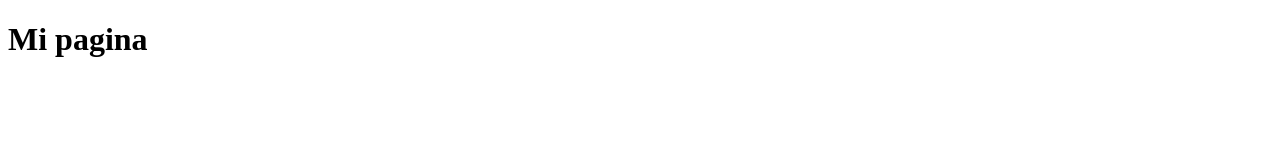
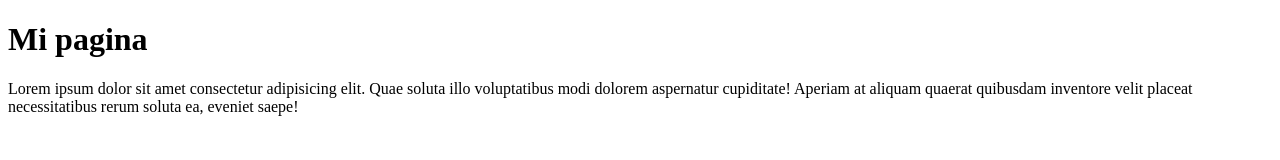
Before and after one commit to Rospo96/IndexaGithub, a plain HTML site: page index.html in a window 1280 px wide. Drawn offline with Linux system fonts and the light colour scheme.

Commit message:
Modificaciones a index

```diff
--- a/index.html
+++ b/index.html
@@ -8,5 +8,6 @@
 </head>
 <body>
     <h1>Mi pagina</h1>
+    <p>Lorem ipsum dolor sit amet consectetur adipisicing elit. Quae soluta illo voluptatibus modi dolorem aspernatur cupiditate! Aperiam at aliquam quaerat quibusdam inventore velit placeat necessitatibus rerum soluta ea, eveniet saepe!</p>
 </body>
 </html>
```
